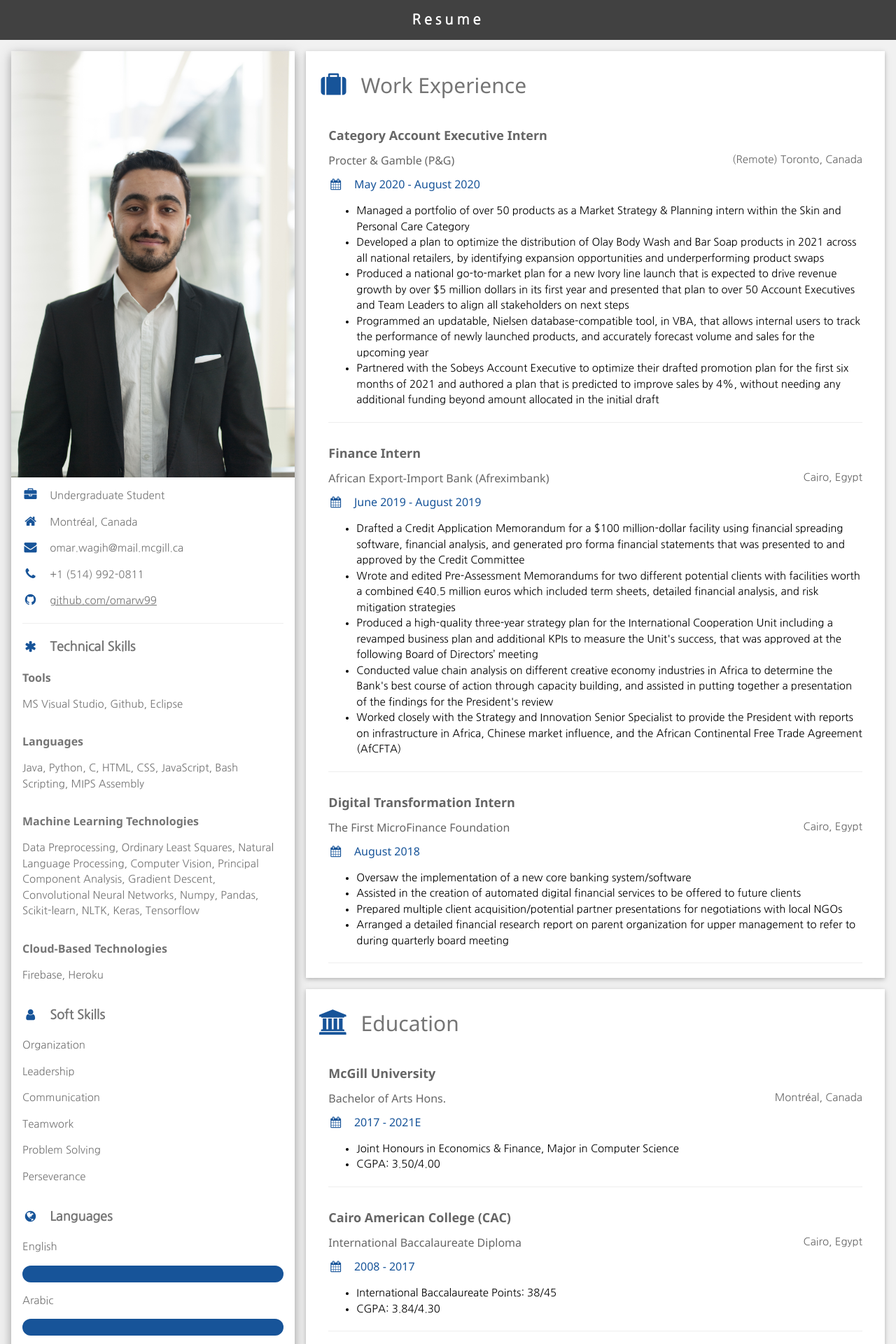
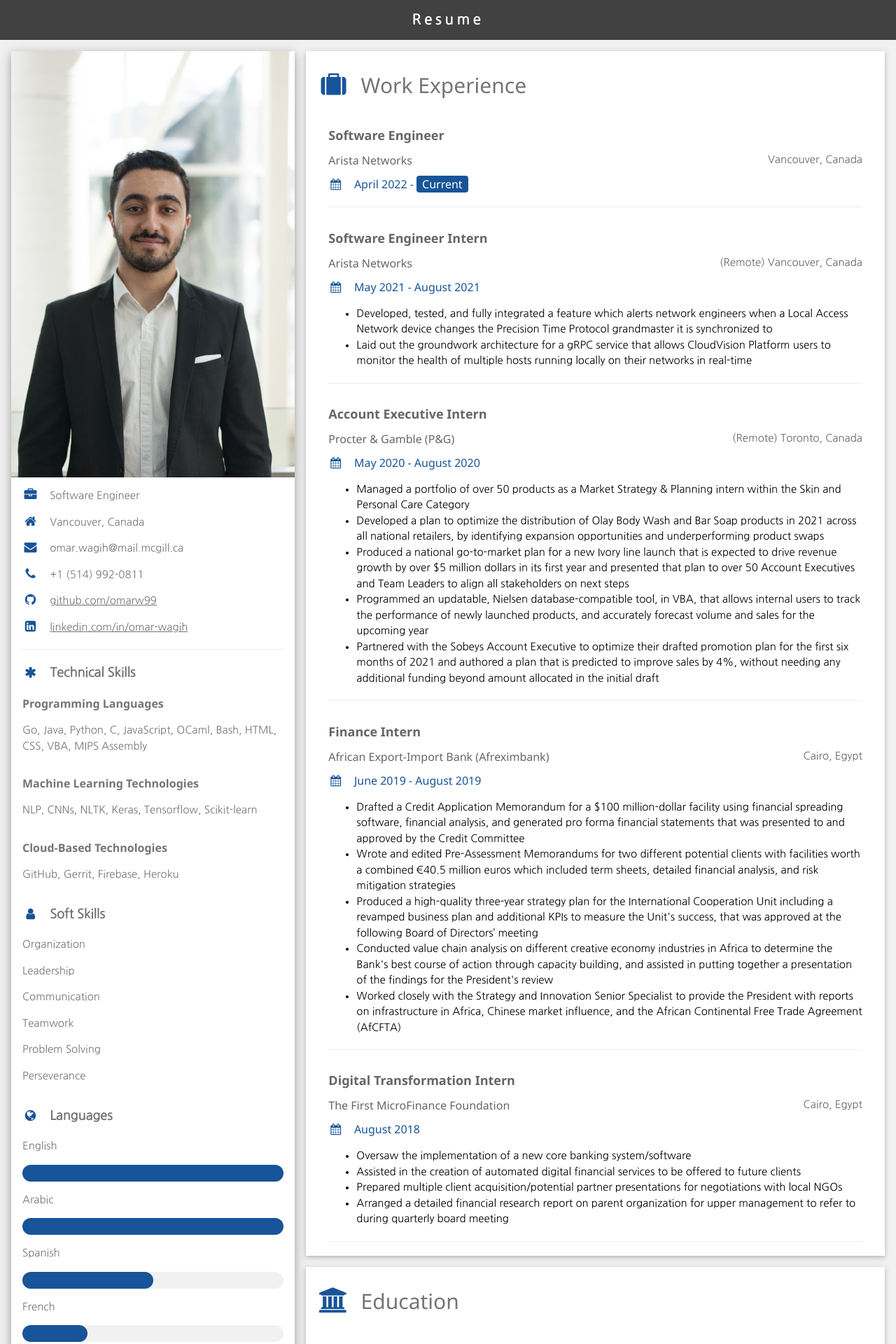
Before and after one commit to omarw99/PersonalWebsite, a Flask app: page / in a window 1280 px wide. Shown: the part 2961-4881 px from the top of the page at 70% size. Run offline with Flask 2, Linux system fonts and the light colour scheme; parts of the project's set-up code (start-up, migrations or seed data) failed here and were passed over.

Commit message:
Updating homepage

```diff
--- a/templates/home.html
+++ b/templates/home.html
@@ -282,12 +282,6 @@
 			</div>
 		</div>
 
-		<!-- <script>
-			window.addEventListener('load', function () {
-				document.getElementById("nameSVG").style.animation = "dash 10s linear forwards";
-			});
-		</script> -->
-
 		<div class="parallax1"></div>
 
 		<div class="introCaption">
@@ -302,11 +296,9 @@
 					</div>
 					<div style="position: absolute; bottom: 0px; width: 100%; height: 60%; display: flex; justify-content: center; align-items: center;">
 						<div class="w3-container w3-margin" style="width: 90%;">
-							<h4 id="dynamicFontSize1" style="font-family: 'Nanum Gothic', sans-serif; font-size: calc(8px + (20 - 8) * ((150vw - 300px) / (1600 - 300)));">Hi! My name is Omar Wagih and I am a fourth-year student at McGill University.</h4>
+							<h4 id="dynamicFontSize1" style="font-family: 'Nanum Gothic', sans-serif; font-size: calc(8px + (20 - 8) * ((150vw - 300px) / (1600 - 300)));">Hi! My name is Omar Wagih and I am a Software Engineer at Arista Networks.</h4>
 							<br>
-							<h5 id="dynamicFontSize2" style="font-family: 'Nanum Gothic', sans-serif; font-size: calc(8px + (20 - 8) * ((150vw - 300px) / (1600 - 300)));">I am pursuing a Bachelor of Arts Hons. degree with the following concentrations:<br>Honors in Economics, Honors in Finance, and a Major in Computer Science.</h5>
-							<br>
-							<h6 id="dynamicFontSize3" style="font-family: 'Nanum Gothic', sans-serif; font-size: calc(8px + (20 - 8) * ((150vw - 300px) / (1600 - 300)));">I am currently seeking internship opportunities as a Product Manager or Software Developer.</h6>
+							<h5 id="dynamicFontSize2" style="font-family: 'Nanum Gothic', sans-serif; font-size: calc(8px + (20 - 8) * ((150vw - 300px) / (1600 - 300)));">I have an Honors Bachelor of Arts degree from McGill University in<br>Economics, Finance, and Computer Science.</h5>
 						</div>
 					</div>
 				</div>
@@ -335,26 +327,21 @@
 								<img src="../static/images/OmarPicFormal.jpg" alt="Formal Headshot" style="width:100%">
 							</div>
 							<div class="w3-container">
-								<p><i class="fa fa-briefcase fa-fw w3-margin-right w3-large" style="color:rgb(23, 84, 153)"></i>Undergraduate Student</p>
-								<p><i class="fa fa-home fa-fw w3-margin-right w3-large" style="color:rgb(23, 84, 153)"></i>Montréal, Canada</p>
+								<p><i class="fa fa-briefcase fa-fw w3-margin-right w3-large" style="color:rgb(23, 84, 153)"></i>Software Engineer</p>
+								<p><i class="fa fa-home fa-fw w3-margin-right w3-large" style="color:rgb(23, 84, 153)"></i>Vancouver, Canada</p>
 								<p><i class="fa fa-envelope fa-fw w3-margin-right w3-large" style="color:rgb(23, 84, 153)"></i>omar.wagih@mail.mcgill.ca</p>
 								<p><i class="fa fa-phone fa-fw w3-margin-right w3-large" style="color:rgb(23, 84, 153)"></i>+1 (514) 992-0811</p>
-								<i class="fa fa-github fa-fw w3-margin-right w3-large" style="color:rgb(23, 84, 153)"></i><a href="https://github.com/omarw99" target="_blank">github.com/omarw99</a>
+								<p><i class="fa fa-github fa-fw w3-margin-right w3-large" style="color:rgb(23, 84, 153)"></i><a href="https://github.com/omarw99" target="_blank">github.com/omarw99</a></p>
+								<p><i class="fa fa-linkedin-square fa-fw w3-margin-right w3-large" style="color:rgb(23, 84, 153)"></i><a href="https://www.linkedin.com/in/omar-wagih/" target="_blank">linkedin.com/in/omar-wagih</a></p>
 								<hr>
 
 								<p class="w3-large"><b><i class="fa fa-asterisk fa-fw w3-margin-right" style="color:rgb(23, 84, 153)"></i>Technical Skills</b></p>
-								<h6><strong>Tools</strong></h6>
-								<p style="padding-bottom: 1em;">MS Visual Studio, Github, Eclipse</p>
-
-								<h6><strong>Languages</strong></h6>
-								<p style="padding-bottom: 1em;">Java, Python, C, HTML, CSS, JavaScript, Bash Scripting, MIPS Assembly</p>
-
+								<h6><strong>Programming Languages</strong></h6>
+								<p style="padding-bottom: 1em;">Go, Java, Python, C, JavaScript, OCaml, Bash, HTML, CSS, VBA, MIPS Assembly</p>
 								<h6><strong>Machine Learning Technologies</strong></h6>
-								<p style="padding-bottom: 1em;">Data Preprocessing, Ordinary Least Squares, Natural Language Processing, Computer Vision, Principal Component Analysis, Gradient Descent, Convolutional Neural Networks, Numpy, Pandas, Scikit-learn, NLTK, Keras, Tensorflow</p>
-
+								<p style="padding-bottom: 1em;">NLP, CNNs, NLTK, Keras, Tensorflow, Scikit-learn</p>
 								<h6><strong>Cloud-Based Technologies</strong></h6>
-								<p style="padding-bottom: 1em;">Firebase, Heroku</p>
-
+								<p style="padding-bottom: 1em;">GitHub, Gerrit, Firebase, Heroku</p>
 
 								<p class="w3-large"><b><i class="fa fa-user fa-fw w3-margin-right" style="color:rgb(23, 84, 153)"></i>Soft Skills</b></p>
 								<p>Organization</p>
@@ -398,6 +385,20 @@
 								<p>The Stock Market & Trading</p>
 								<p>Machine Learning</p>
 								<p style="padding-bottom: 1em;">Design</p>
+
+								<p class="w3-large w3-text-theme"><b><i class="fa fa-group fa-fw w3-margin-right" style="color:rgb(23, 84, 153)"></i>Volunteer Experience</b></p>
+								<div class="w3-container">
+									<p><b>The C.O.D.E Initiative</b></p>
+									<span class="w3-right w3-opacity">Vancouver, Canada</span>
+									<h6 class="w3-opacity">Volunteer Instructor</h6>
+									<hr>
+								</div>
+								<div class="w3-container">
+									<p><b>Youth Soccer League</b></p>
+									<span class="w3-right w3-opacity">Cairo, Egypt</span>
+									<h6 class="w3-opacity">Soccer Coach</h6>
+									<hr>
+								</div>
 							</div>
 						</div><br>
 					<!-- End Left Column -->
@@ -408,7 +409,27 @@
 						<div class="w3-container w3-card w3-white w3-margin-bottom">
 							<h2 class="w3-text-grey w3-padding-16"><i class="fa fa-suitcase fa-fw w3-margin-right w3-xxlarge" style="color:rgb(23, 84, 153)"></i>Work Experience</h2>
 							<div class="w3-container">
-								<h5 class="w3-opacity"><b>Category Account Executive Intern</b></h5>
+								<h5 class="w3-opacity"><b>Software Engineer</b></h5>
+								<span class="w3-right w3-opacity">Vancouver, Canada</span>
+								<h6 class="w3-opacity">Arista Networks</h6>
+								<h6 style="color: rgb(23, 84, 153);"><i class="fa fa-calendar fa-fw w3-margin-right"></i>April 2022 - <span class="w3-tag w3-round" style="background-color: rgb(23, 84, 153);">Current</span></h6>
+								<hr>
+							</div>
+
+							<div class="w3-container">
+								<h5 class="w3-opacity"><b>Software Engineer Intern</b></h5>
+								<span class="w3-right w3-opacity">(Remote) Vancouver, Canada</span>
+								<h6 class="w3-opacity">Arista Networks</h6>
+								<h6 style="color: rgb(23, 84, 153);"><i class="fa fa-calendar fa-fw w3-margin-right"></i>May 2021 - August 2021</h6>
+								<ul>
+									<li>Developed, tested, and fully integrated a feature which alerts network engineers when a Local Access Network device changes the Precision Time Protocol grandmaster it is synchronized to</li>
+									<li>Laid out the groundwork architecture for a gRPC service that allows CloudVision Platform users to monitor the health of multiple hosts running locally on their networks in real-time</li>
+								</ul>
+								<hr>
+							</div>
+
+							<div class="w3-container">
+								<h5 class="w3-opacity"><b>Account Executive Intern</b></h5>
 								<span class="w3-right w3-opacity">(Remote) Toronto, Canada</span>
 								<h6 class="w3-opacity">Procter & Gamble (P&G)</h6>
 								<h6 style="color: rgb(23, 84, 153);"><i class="fa fa-calendar fa-fw w3-margin-right"></i>May 2020 - August 2020</h6>
@@ -457,11 +478,11 @@
 							<div class="w3-container">
 								<h5 class="w3-opacity"><b>McGill University</b></h5>
 								<span class="w3-right w3-opacity">Montréal, Canada</span>
-								<h6 class="w3-opacity">Bachelor of Arts Hons.</h6>
-								<h6 style="color: rgb(23, 84, 153);"><i class="fa fa-calendar fa-fw w3-margin-right"></i>2017 - 2021E</h6>
+								<h6 class="w3-opacity">Honors Bachelor of Arts</h6>
+								<h6 style="color: rgb(23, 84, 153);"><i class="fa fa-calendar fa-fw w3-margin-right"></i>2017 - 2021</h6>
 								<ul>
 									<li>Joint Honours in Economics & Finance, Major in Computer Science</li>
-									<li>CGPA: 3.50/4.00</li>
+									<li>CGPA: 3.65/4.00</li>
 								</ul>
 								<hr>
 							</div>
@@ -485,7 +506,7 @@
 								<h5 class="w3-opacity"><b>McGill Launch Pad</b></h5>
 								<span class="w3-right w3-opacity">Montréal, Canada</span>
 								<h6 class="w3-opacity">Co-Founder and Vice President Finance</h6>
-								<h6 style="color: rgb(23, 84, 153);"><i class="fa fa-calendar fa-fw w3-margin-right"></i>September 2019 - <span class="w3-tag w3-round" style="background-color: rgb(23, 84, 153);">Current</span></h6>
+								<h6 style="color: rgb(23, 84, 153);"><i class="fa fa-calendar fa-fw w3-margin-right"></i>September 2019 - December 2021</h6>
 								<ul>
 									<li>Co-founder of the first student-run software engineering team devoted to building software projects in a collaborative and professional environment at McGill University</li>
 								</ul>
@@ -508,31 +529,12 @@
 								<h5 class="w3-opacity"><b>Egyptian Students' Association at McGill</b></h5>
 								<span class="w3-right w3-opacity">Montréal, Canada</span>
 								<h6 class="w3-opacity">Vice President Finance, Vice President External</h6>
-								<h6 style="color: rgb(23, 84, 153);"><i class="fa fa-calendar fa-fw w3-margin-right"></i>September 2018 - <span class="w3-tag w3-round" style="background-color: rgb(23, 84, 153);">Current</span></h6>
+								<h6 style="color: rgb(23, 84, 153);"><i class="fa fa-calendar fa-fw w3-margin-right"></i>September 2018 - September 2021</h6>
 								<ul>
 									<li>Managed the club's finances and in charge of auditing all transactions made by club members</li>
 									<li>Develops the club's relationship with student and community organizations within and outside McGill University, and particularly those in the Montréal area.</li>
 									<li>Secured partnerships with two local production companies and supported their concerts, of Egyptian artists, through marketing activities to McGill students</li>
 								</ul>
-								<hr>
-							</div>
-						</div>
-
-						<div class="w3-container w3-card w3-white w3-margin-bottom">
-							<h2 class="w3-text-grey w3-padding-16"><i class="fa fa-users fa-fw w3-margin-right w3-xxlarge" style="color:rgb(23, 84, 153)"></i>Volunteer Experience</h2>
-							<div class="w3-container">
-								<h5 class="w3-opacity"><b>The C.O.D.E Initiative</b></h5>
-								<span class="w3-right w3-opacity">Vancouver, Canada</span>
-								<h6 class="w3-opacity">Teacher Volunteer</h6>
-								<h6 style="color: rgb(23, 84, 153);"><i class="fa fa-calendar fa-fw w3-margin-right"></i>May 2019 - June 2019</h6>
-								<hr>
-							</div>
-
-							<div class="w3-container">
-								<h5 class="w3-opacity"><b>Youth Soccer League</b></h5>
-								<span class="w3-right w3-opacity">Cairo, Egypt</span>
-								<h6 class="w3-opacity">Soccer Coach</h6>
-								<h6 style="color: rgb(23, 84, 153);"><i class="fa fa-calendar fa-fw w3-margin-right"></i>August 2015 - December 2015</h6>
 								<hr>
 							</div>
 						</div>
```
Also changed, not shown: 2 other files.
